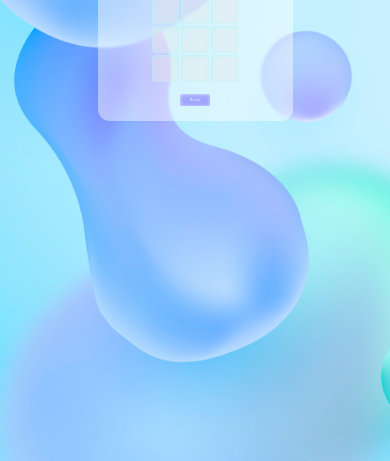
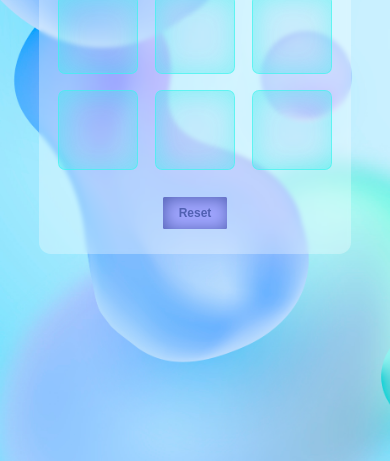
Before and after one commit to GurneeshBudhiraja/TicTacToe.github.io, a plain HTML site: page index.html in a window 390 px wide. Shown: the part 383-844 px from the top of the page. Drawn offline with Linux system fonts and the light colour scheme.

Commit message:
responsive design

```diff
--- a/script.js
+++ b/script.js
@@ -56,7 +56,7 @@ const checkWinner = ()=> {
 
 const drawMessage = () => {
   para.classList.remove('reset');
-  para.innerText = 'Draw';
+  para.innerText = 'Its A Draw';
 
 }
 
--- a/style.css
+++ b/style.css
@@ -17,8 +17,8 @@ html, body {
 }
 
 .main {
-  background-color: rgba(255, 255, 255, 0.438);
-  backdrop-filter: blur(0.3vw);
+  background-color: rgba(255, 255, 255, 0.349);
+  backdrop-filter: blur(0.6vw);
   position: relative;
   width: 50%;
   display: flex;
@@ -79,3 +79,42 @@ html, body {
 .reset {
   display: none;
 }
+
+@media (max-width:650px) {
+  .main {
+    width: 80%;
+    background-color: rgba(255, 255, 255, 0.315);
+  }
+  .main h1 {
+    font-size: 3rem;
+  }
+  .result {
+    font-size: 1.50rem;
+    font-weight: 625;
+  }
+  .boxes {
+    /* background-color: royalblue; */
+    width: 18rem;
+    height: 18rem;
+  }
+  .box {
+    background-color: rgba(115, 184, 233, 0.144);
+    color: rgb(97, 124, 146);
+    border-radius: 0.45rem;
+    box-shadow: inset 0.1rem 0.1rem 1.8rem rgba(52, 248, 238, 0.486);
+    border: solid 0.1rem rgba(52,248,238,0.7);
+    font-weight:800;
+    font-size: 3rem;
+    text-align: center;
+    height: 5rem;
+    width: 5rem;
+  }
+  .reset-button {
+    height: 2rem;
+    width: 4rem;
+    font-size: 0.75rem;
+    color: rgb(80, 96, 178);
+    box-shadow: inset 0.1rem 0.1rem 1rem;
+  }
+
+}
```
